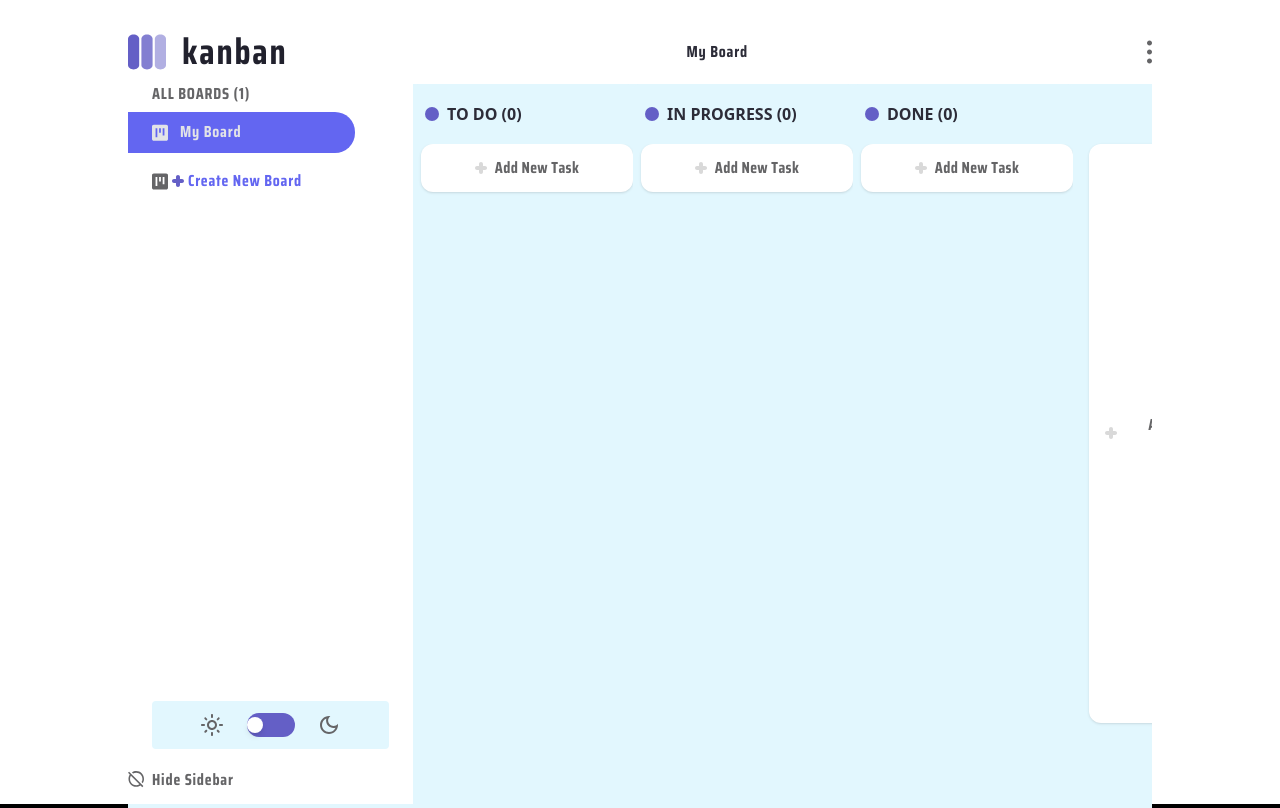
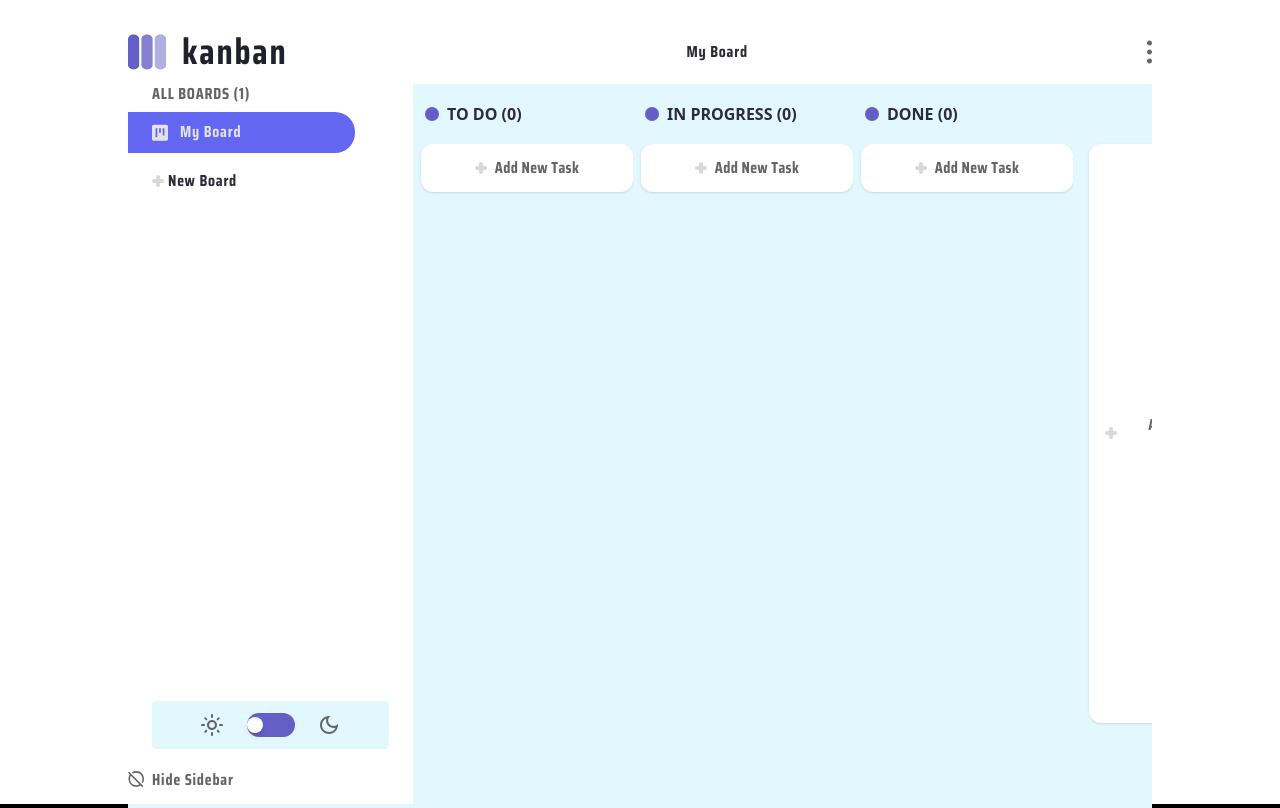
Before and after one commit to tomizdebski/KANBAN_APP, a Next.js app: page / in a window 1280 px wide. Built offline with nearby package versions, Linux system fonts and the light colour scheme.

Commit message:
bug-fix/add-buttonAddBoard-to-navbar

```diff
--- a/components/Board.tsx
+++ b/components/Board.tsx
@@ -77,6 +77,7 @@ const KanabnBoard = ({
         activeBoard={activeBoard}
         setBoards={setBoards}
         setActiveBoard={setActiveBoard}
+        createNewBoard={createNewBoard}
       />
       <div
         className="
@@ -96,6 +97,7 @@ const KanabnBoard = ({
             activeBoard={activeBoard}
             setBoards={setBoards}
             setActiveBoard={setActiveBoard}
+            createNewBoard={createNewBoard}
           />
         )}
         <DndContext
@@ -181,6 +183,20 @@ const KanabnBoard = ({
       </div>
     </div>
   );
+
+  function createNewBoard(title: string) {
+    if (!title) return;
+    const newBoard: BoardType = {
+      id: generateId(),
+      title,
+      columns: [],
+      tasks: [],
+    };
+
+    const newBoards = [...boards, newBoard];
+    console.log(newBoards);
+    setBoards(newBoards);
+  }
 
   function createNewColumn() {
     const columnToAdd: Column = {
--- /dev/null
+++ b/components/ButtonAddBoard.tsx
@@ -0,0 +1,52 @@
+"use client";
+import Image from "next/image";
+import { useState } from "react";
+import add from "../public/icons/add_white.svg";
+import kanban_gray from "../public/icons/kanban_gray.svg";
+import kanban_white from "../public/icons/kanban_white.svg";
+import { useTheme } from "next-themes";
+
+interface Props {
+  createNewBoard: (title: string) => void;
+}
+
+const ButtonAddBoard = ({ createNewBoard }: Props) => {
+  const [editMode, setEditMode] = useState(false);
+  const [inputValue, setInputValue] = useState("");
+  const { theme } = useTheme();
+
+  return (
+    <button
+      onClick={() => {
+        setEditMode(true);
+        setInputValue("");
+      }}
+      className="self-stretch px-6 py-3 rounded-tr-[20px] rounded-br-[20px]  justify-start items-center gap-2 inline-flex cursor-pointer"
+    >
+      {!editMode ? (
+        <div className="justify-center items-center gap-1 flex cursor-pointer hover:opacity-50">
+          <Image src={add} width={12} height={12} alt="add" className="" />
+
+          <div className="text-center  text-sm font-semibold font-saira leading-none tracking-wider">
+            New Board
+          </div>
+        </div>
+      ) : (
+        <input
+          className="bg-black focus:border-fiolet w-[150px] border rounded px-2 outline-none capitalize"
+          value={inputValue}
+          onChange={(e) => setInputValue(e.target.value)}
+          autoFocus
+          onBlur={() => setEditMode(false)}
+          onKeyDown={(e) => {
+            if (e.key !== "Enter") return;
+            createNewBoard(inputValue);
+            setEditMode(false);
+          }}
+        />
+      )}
+    </button>
+  );
+};
+
+export default ButtonAddBoard;
--- a/components/Logo.tsx
+++ b/components/Logo.tsx
@@ -1,16 +1,16 @@
-import React from 'react'
-import Image from 'next/image'
-import logo from '../public/icons/logo.svg'
+import React from "react";
+import Image from "next/image";
+import logo from "../public/icons/logo.svg";
 
 const Logo = () => {
   return (
     <div className=" h-16  justify-start items-center gap-4 inline-flex">
-            <Image src={logo} height={36} alt="kanban" className="" />
-          <div className="text-deep_gray dark:text-white text-large font-bold font-saira leading-9 tracking-wider ">
-            kanban
-          </div>
-        </div>
-  )
-}
+      <Image src={logo} height={36} alt="kanban" className="" />
+      <div className="hidden sm:flex text-deep_gray dark:text-white text-large font-bold font-saira leading-9 tracking-wider ">
+        kanban
+      </div>
+    </div>
+  );
+};
 
-export default Logo
+export default Logo;
--- a/components/Navbar.tsx
+++ b/components/Navbar.tsx
@@ -9,15 +9,23 @@ import { BoardType } from "@/types";
 import { useState } from "react";
 import collapse_dark from "../public/icons/collapse_dark.svg";
 import collapse_light from "../public/icons/collapse_light.svg";
+import ButtonAddBoard from "./ButtonAddBoard";
 
 interface Props {
   boards: BoardType[];
   activeBoard: BoardType | null;
   setBoards: (boards: BoardType[]) => void;
   setActiveBoard: (board: BoardType) => void;
+  createNewBoard: (title: string) => void;
 }
 
-const Navbar = ({ boards, activeBoard, setBoards, setActiveBoard }: Props) => {
+const Navbar = ({
+  boards,
+  activeBoard,
+  setBoards,
+  setActiveBoard,
+  createNewBoard,
+}: Props) => {
   const { systemTheme, theme, setTheme } = useTheme();
   const [collapse, setCollapse] = useState(false);
   return (
@@ -61,6 +69,9 @@ const Navbar = ({ boards, activeBoard, setBoards, setActiveBoard }: Props) => {
             onClick={() => setCollapse(!collapse)}
           />
         </div>
+        <div className=" sm:hidden">
+          <ButtonAddBoard createNewBoard={createNewBoard} />
+        </div>
 
         <div className="justify-start items-center gap-[22px] flex">
           <Image
--- a/components/Sidebar.tsx
+++ b/components/Sidebar.tsx
@@ -9,15 +9,23 @@ import SwitchTheme from "./SwitchTheme";
 import { useTheme } from "next-themes";
 import { BoardType } from "@/types";
 import TrashIcon from "@/icons/TrashIcon";
+import ButtonAddBoard from "./ButtonAddBoard";
 
 interface Props {
   boards: BoardType[];
   activeBoard: BoardType | null;
   setBoards: (boards: BoardType[]) => void;
   setActiveBoard: (board: BoardType) => void;
+  createNewBoard: (title: string) => void;
 }
 
-const Sidebar = ({ boards, activeBoard, setBoards, setActiveBoard }: Props) => {
+const Sidebar = ({
+  boards,
+  activeBoard,
+  setBoards,
+  setActiveBoard,
+  createNewBoard,
+}: Props) => {
   const { systemTheme, theme, setTheme } = useTheme();
   const [editMode, setEditMode] = useState(false);
   const [inputValue, setInputValue] = useState("");
@@ -69,49 +77,7 @@ const Sidebar = ({ boards, activeBoard, setBoards, setActiveBoard }: Props) => {
             </div>
           ))}
 
-          <button
-            onClick={() => {
-              setEditMode(true);
-              setInputValue("");
-            }}
-            className="self-stretch px-6 py-3 rounded-tr-[20px] rounded-br-[20px]  justify-start items-center gap-2 inline-flex cursor-pointer"
-          >
-            {!editMode ? (
-              <div className="justify-center items-center gap-1 flex">
-                <Image
-                  src={theme === "dark" ? kanban_white : kanban_gray}
-                  width={16}
-                  height={16}
-                  alt="kanban"
-                  className=""
-                />
-                <Image
-                  src={add}
-                  width={12}
-                  height={12}
-                  alt="add"
-                  className=""
-                />
-
-                <div className="text-center text-indigo-500 text-sm font-semibold font-saira leading-none tracking-wider">
-                  Create New Board
-                </div>
-              </div>
-            ) : (
-              <input
-                className="bg-black focus:border-fiolet w-[150px] border rounded px-2 outline-none capitalize"
-                value={inputValue}
-                onChange={(e) => setInputValue(e.target.value)}
-                autoFocus
-                onBlur={() => setEditMode(false)}
-                onKeyDown={(e) => {
-                  if (e.key !== "Enter") return;
-                  createNewBoard(inputValue);
-                  setEditMode(false);
-                }}
-              />
-            )}
-          </button>
+          <ButtonAddBoard createNewBoard={createNewBoard} />
         </div>
       </div>
       <div className="self-stretch h-[103px] px-6 flex-col justify-start items-start gap-[13px] flex">
@@ -119,19 +85,6 @@ const Sidebar = ({ boards, activeBoard, setBoards, setActiveBoard }: Props) => {
       </div>
     </div>
   );
-  function createNewBoard(title: string) {
-    if (!title) return;
-    const newBoard: BoardType = {
-      id: generateId(),
-      title,
-      columns: [],
-      tasks: [],
-    };
-
-    const newBoards = [...boards, newBoard];
-    console.log(newBoards);
-    setBoards(newBoards);
-  }
 };
 function generateId() {
   return Math.floor(Math.random() * 10001);
```
